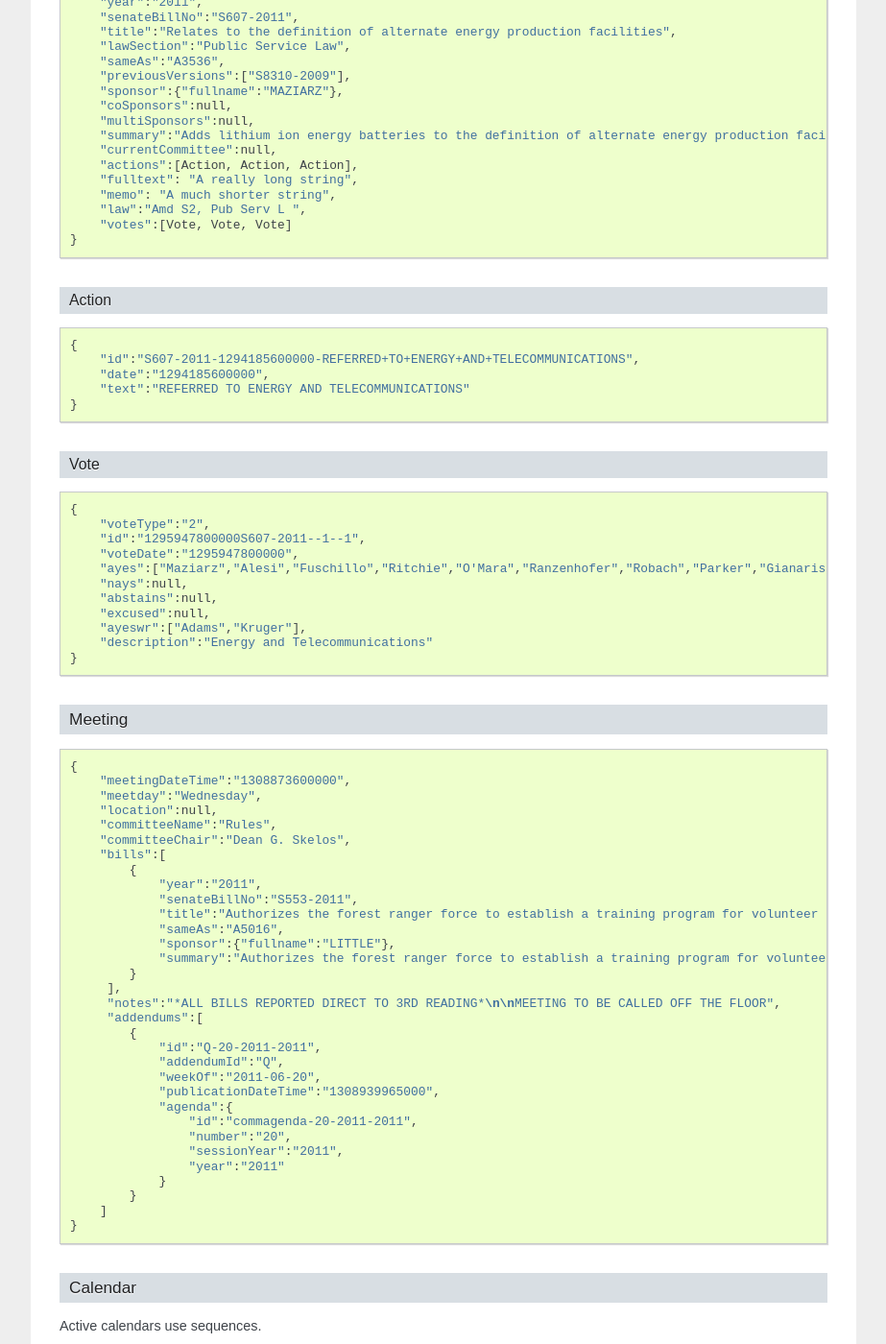
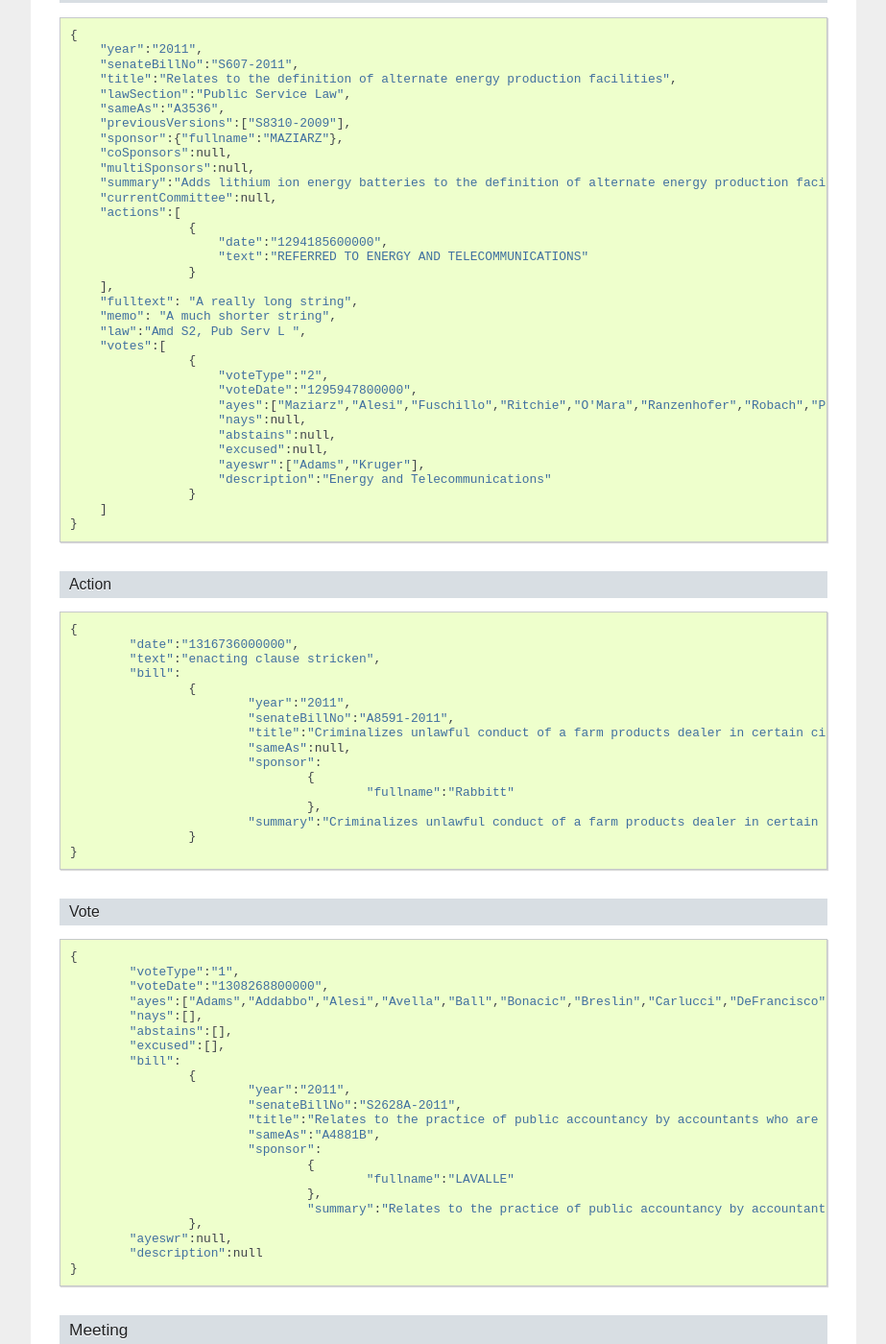
Before and after one commit to nysenate/OpenLegislation, a Sphinx documentation site: the page built from docs/source/index.rst, in a window 1280 px wide and 1400 px high, scrolled down 4507 px. Shown: the whole window at 96% size, without its empty margins (198-1121 px from the left). Built offline with Sphinx 7.4.7, drawn with Linux system fonts in a browser that asks for light colours; some of the changed text lies outside the part shown.

Commit message:
updating docs, removing ids and adding vote + action data types

```diff
--- a/docs/source/index.rst
+++ b/docs/source/index.rst
@@ -114,6 +114,8 @@ that you intend to retrieve. Mixing fields incorrectly will give you empty set r
 |                 | title            | The action text.                                       |
 +-----------------+------------------+--------------------------------------------------------+
 |                 | when             | The unix time stamp for the action                     |
++-----------------+------------------+--------------------------------------------------------+
+|                 | sponsor          | sponsor of bill                                        |
 +-----------------+------------------+--------------------------------------------------------+
 |                 |                  |                                                        |
 +-----------------+------------------+--------------------------------------------------------+
@@ -248,6 +250,8 @@ that you intend to retrieve. Mixing fields incorrectly will give you empty set r
 +-----------------+------------------+--------------------------------------------------------+
 |                 | when             | unix timestamp of the vote datetime.                   |
 +-----------------+------------------+--------------------------------------------------------+
+|                 | sponsor          | sponsor of bill                                        |
++-----------------+------------------+--------------------------------------------------------+
 
 
 
@@ -337,11 +341,27 @@ Bill
         "multiSponsors":null,
         "summary":"Adds lithium ion energy batteries to the definition of alternate energy production facilities.",
         "currentCommittee":null,
-        "actions":[Action, Action, Action],
+        "actions":[
+		    {
+		        "date":"1294185600000",
+		        "text":"REFERRED TO ENERGY AND TELECOMMUNICATIONS"
+		    }
+        ],
         "fulltext": "A really long string",
         "memo": "A much shorter string",
         "law":"Amd S2, Pub Serv L ",
-        "votes":[Vote, Vote, Vote]
+        "votes":[
+		    {
+		        "voteType":"2",
+		        "voteDate":"1295947800000",
+		        "ayes":["Maziarz","Alesi","Fuschillo","Ritchie","O'Mara","Ranzenhofer","Robach","Parker","Gianaris","Kennedy"],
+		        "nays":null,
+		        "abstains":null,
+		        "excused":null,
+		        "ayeswr":["Adams","Kruger"],
+		        "description":"Energy and Telecommunications"
+		    }
+        ]
     }
 
 Action
@@ -349,28 +369,50 @@ Action
 
 ::
 
-    {
-        "id":"S607-2011-1294185600000-REFERRED+TO+ENERGY+AND+TELECOMMUNICATIONS",
-        "date":"1294185600000",
-        "text":"REFERRED TO ENERGY AND TELECOMMUNICATIONS"
-    }
+	{
+		"date":"1316736000000",
+		"text":"enacting clause stricken",
+		"bill":
+			{
+				"year":"2011",
+				"senateBillNo":"A8591-2011",
+				"title":"Criminalizes unlawful conduct of a farm products dealer in certain circumstances",
+				"sameAs":null,
+				"sponsor":
+					{
+						"fullname":"Rabbitt"
+					},
+				"summary":"Criminalizes unlawful conduct of a farm products dealer in certain circumstances."}
+			}
+	}
 
 Vote
 *******
 
 ::
 
-    {
-        "voteType":"2",
-        "id":"1295947800000S607-2011--1--1",
-        "voteDate":"1295947800000",
-        "ayes":["Maziarz","Alesi","Fuschillo","Ritchie","O'Mara","Ranzenhofer","Robach","Parker","Gianaris","Kennedy"],
-        "nays":null,
-        "abstains":null,
-        "excused":null,
-        "ayeswr":["Adams","Kruger"],
-        "description":"Energy and Telecommunications"
-    }
+	{
+		"voteType":"1",
+		"voteDate":"1308268800000",
+		"ayes":["Adams","Addabbo","Alesi","Avella","Ball","Bonacic","Breslin","Carlucci","DeFrancisco","Diaz","Dilan","Duane","Espaillat","Farley","Flanagan","Fuschillo","Gallivan","Gianaris","Golden","Griffo","Grisanti","Hannon","Hassell-Thompson","Huntley","Johnson","Kennedy","Klein","Krueger","Kruger","Lanza","Larkin","LaValle","Libous","Little","Marcellino","Martins","Maziarz","McDonald","Montgomery","Nozzolio","O'Mara","Oppenheimer","Parker","Peralta","Perkins","Ranzenhofer","Ritchie","Rivera","Robach","Saland","Sampson","Savino","Serrano","Seward","Skelos","Smith","Squadron","Stavisky","Stewart-Cousins","Valesky","Young","Zeldin"],
+		"nays":[],
+		"abstains":[],
+		"excused":[],
+		"bill":
+			{
+				"year":"2011",
+				"senateBillNo":"S2628A-2011",
+				"title":"Relates to the practice of public accountancy by accountants who are not licensed in New York state; repealer",
+				"sameAs":"A4881B",
+				"sponsor":
+					{
+						"fullname":"LAVALLE"
+					},
+					"summary":"Relates to the practice of public accountancy by accountants who are not licensed in New York state; allows accountants licensed in other states to have practice privileges in New York."
+			},
+		"ayeswr":null,
+		"description":null
+	}
 
 Meeting
 ----------
@@ -396,12 +438,10 @@ Meeting
          "notes":"*ALL BILLS REPORTED DIRECT TO 3RD READING*\n\nMEETING TO BE CALLED OFF THE FLOOR",
          "addendums":[
             {
-                "id":"Q-20-2011-2011",
                 "addendumId":"Q",
                 "weekOf":"2011-06-20",
                 "publicationDateTime":"1308939965000",
                 "agenda":{
-                    "id":"commagenda-20-2011-2011",
                     "number":"20",
                     "sessionYear":"2011",
                     "year":"2011"
@@ -426,18 +466,15 @@ Active calendars use sequences.
         "no":"60",
         "supplementals":[
             {
-                "id":"cal-active-00060-2011-2011-supp-",
                 "calendarDate":null,
                 "releaseDateTime":null,
                 "sections":null,
                 "sequence":{
                     "no":"",
-                    "id":"cal-active-00060-2011-2011-supp--seq-",
                     "actCalDate":"1308873600000",
                     "releaseDateTime":"1308937283000",
                     "calendarEntries":[
                         {
-                            "id":"cal-active-00060-2011-2011-supp--seq--545",
                             "no":"545",
                             "bill":{
                                 "year":"2011",
@@ -469,18 +506,15 @@ Floor calendars use sections.
         "no":"60",
         "supplementals":[
             {
-                "id":"cal-floor-00060-2011-2011-supp-",
                 "calendarDate":"1308873600000",
                 "releaseDateTime":"1308871140000",
                 "sections":[
                     {
-                        "id":"cal-floor-00060-2011-2011-supp--sect-BILLS ON THIRD READING",
                         "name":"BILLS ON THIRD READING",
                         "type":"C",
                         "cd":"0400",
                         "calendarEntries":[
                             {
-                                "id":"cal-floor-00060-2011-2011-supp--sect-BILLS ON THIRD READING-0000000048",
                                 "no":"48",
                                 "bill":{
                                     "year":"2011",
@@ -509,7 +543,6 @@ Transcript
 ::
 
     {
-        "id":null,
         "timeStamp":"1312369200000",
         "location":"ALBANY, NEW YORK",
         "type":"REGULAR SESSION",
```
